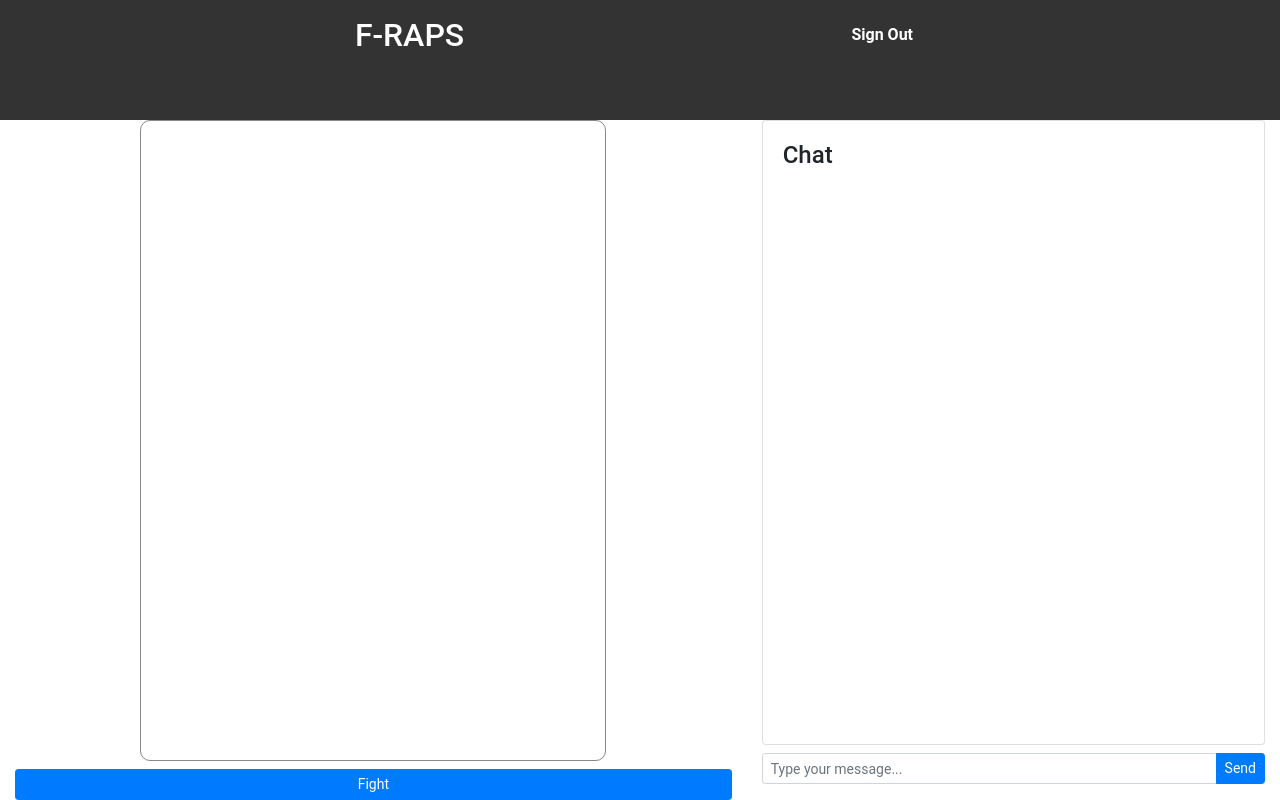
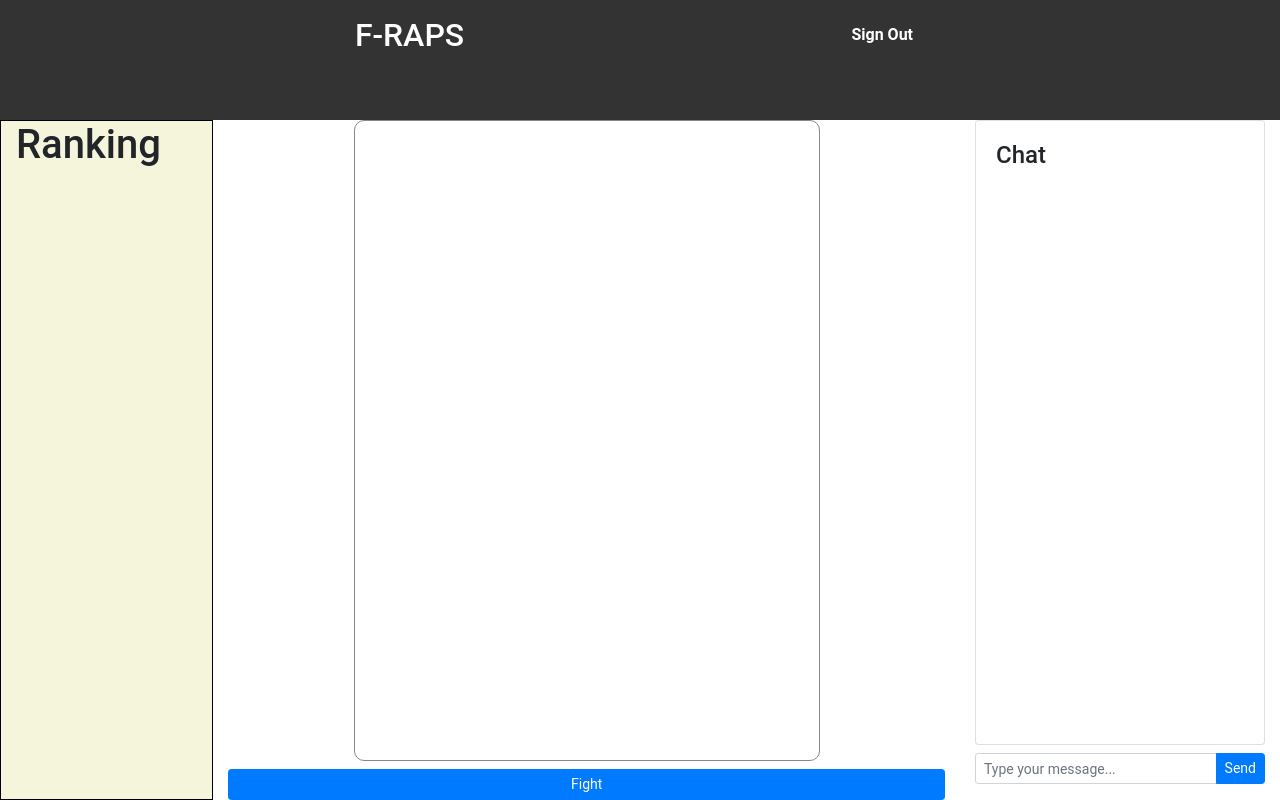
Before and after one commit to DanielLaraSanchez/freestyleAI, a website: page public/pages/battlefield/battlefield.html in a window 1280 px wide. Drawn offline with nearby package versions, Linux system fonts and the light colour scheme; no server answers.

Commit message:
adding ranking container

```diff
--- a/public/pages/battlefield/battlefield.html
+++ b/public/pages/battlefield/battlefield.html
@@ -40,6 +40,10 @@
   </header>
   <div class="container-fluid" style="height: calc(100vh - 60px);">
     <div class="row h-100">
+      <div class="col-md-2 d-flex flex-column" style="background-color: beige;border-color: black;border: 1px solid black;">
+          <h1>Ranking</h1>
+
+      </div>
       <div class="col-md-7 d-flex flex-column">
         <div class="users-container mb-2" style="flex-grow: 1; overflow: auto;">
           <ul id="users-list" class="list-group"></ul>
@@ -48,7 +52,7 @@
           Fight
         </button>
       </div>
-      <div class="col-md-5 d-flex flex-column">
+      <div class="col-md-3 d-flex flex-column">
         <div class="chat-container card flex-grow-1">
           <div class="card-body d-flex flex-column">
             <h4 class="card-title">Chat</h4>
```
Also changed, not shown: public/pages/auth/auth.html (+4 -0 lines), test.txt (deleted).
